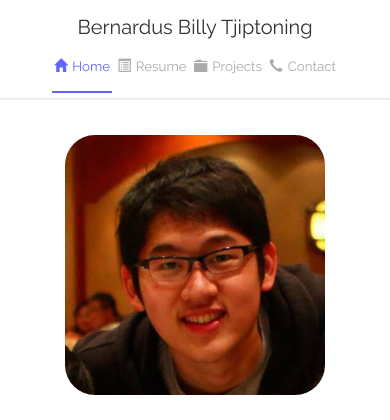
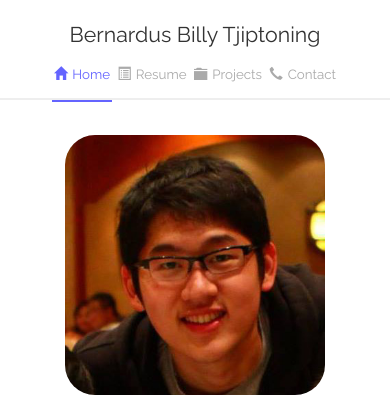
Before and after one commit to bernardusbilly/bernardusbilly.github.io, a PHP site: page /index.html in a window 390 px wide. Shown: the top 420 px of the page. Run offline with PHP 8.4, Linux system fonts and the light colour scheme; style sheets or scripts are compiled from the project's sources.

Commit message:
Major Update
- changes all header animation with transition

```diff
--- a/resources/css/responsive.css
+++ b/resources/css/responsive.css
@@ -2,16 +2,15 @@
 
 @media (max-width: 767px) {
 	#name {
-		font-size: 15pt;
-		padding: 10pt 0 0 0;
+		font-size: 16pt;
+		padding: 20px 0 0 0;
 		text-align: center;
 	}
 	#menu-container {
-		padding-top: 9px;
 		text-align: center;
 	}
 	.menu {
-		padding: 40px 2px;
+		padding: 15px 2px;
 	}
 	#introduction {
 		font-size: 12pt;
--- a/resources/css/style.css
+++ b/resources/css/style.css
@@ -23,19 +23,21 @@ a {
 	width: 100%;
 }
 #name {
+	top: 0;
 	transition: 0.5s;
 	padding: 20px 0;
 	color: #333;
 	font-size: 30pt;
 }
 #menu-container {
+	top: 0;
 	font-size: 10pt;
 	color: #AAA;
 }
 .menu {
-	transition: 0.5s;
+	transition: padding 0.5s;
 	display: inline-block;
-	padding: 27.5px 20px;
+	padding: 40px 20px;
 }
 .menu:hover {
 	color: rgb(100, 100, 255);
--- a/resources/js/style.js
+++ b/resources/js/style.js
@@ -20,36 +20,34 @@ $(document).ready(function() {
 
 		if (top < 40) {
 			if (winWidth < 768) {
-				$('#name').css("font-size", "15pt");
-				$('#name').css("padding", "10pt 0 0 0");
-				// $('#menu-container').css("padding-top", "9px");
+				$('#name').css("font-size", "16pt");
+				$('#name').css("padding", "20px 0 0 0");
 				$('.menu').css("padding", "15px 2px");
 			} else if (winWidth < 992) {
 				$('#name').css("font-size", "18pt");
 				$('#name').css("padding", "35px 0");
-				// $('#menu-container').css("padding-top", "25px");
-				$('.menu').css("padding", "15px 10px");
+				$('.menu').css("padding", "40px 10px");
 			} else {
 				$('#name').css("font-size", "30pt");
 				$('#name').css("padding", "20px 0");
-				// $('#menu-container').css("padding-top", "25px");
 				$('.menu').css("padding", "40px 20px");
 			}
-			$('#name').removeClass("hidden-xs");
 			$('#header').css("height", "100px");
 			$('#main').css("padding-top", "120px");
 		} else {
 			if (winWidth < 769) {
-				$('.menu').css("padding", "6px 2px");
+				$('.menu').css("padding", "5.5px 2px");
+				$('#name').css("font-size", "0");
 			} else if (winWidth < 992) {
 				$('.menu').css("padding", "6px 10px");
+				$('#name').css("font-size", "16pt");
 			} else {
 				$('.menu').css("padding", "6px 20px");
+				$('#name').css("font-size", "16pt");
 			}
-			$('#name').addClass("hidden-xs");
 			$('#header').css("height", "32px");
-			$('#name').css("font-size", "12pt");
-			$('#name').css("padding", "5px 0");
+
+			$('#name').css("padding", "0");
 			$('#main').css("padding-top", "120px");
 			$('#menu-container').css("padding-top", "0");
 		}
@@ -61,13 +59,13 @@ $(document).ready(function() {
 
 		if ($('#header').height() > 50) {
 			if (winWidth < 768) {
-				$('#name').css("font-size", "15pt");
-				$('#name').css("padding", "10pt 0 0 0");
+				$('#name').css("font-size", "16pt");
+				$('#name').css("padding", "20px 0 0 0");
 				$('.menu').css("padding", "15px 2px");
 			} else if (winWidth < 992) {
 				$('#name').css("font-size", "18pt");
 				$('#name').css("padding", "35px 0");
-				$('.menu').css("padding", "15px 10px");
+				$('.menu').css("padding", "40px 10px");
 			} else {
 				$('#name').css("font-size", "30pt");
 				$('#name').css("padding", "20px 0");
@@ -75,12 +73,16 @@ $(document).ready(function() {
 			}
 		} else {
 			if (winWidth < 769) {
-				$('.menu').css("padding", "6px 2px");
+				$('.menu').css("padding", "5.5px 2px");
+				$('#name').css("font-size", "0");
 			} else if (winWidth < 992) {
 				$('.menu').css("padding", "6px 10px");
+				$('#name').css("font-size", "16pt");
 			} else {
 				$('.menu').css("padding", "6px 20px");
+				$('#name').css("font-size", "16pt");
 			}
+
 		}
 
 		if (headerHeight+mainHeight+footerHeight < winHeight) {
```
